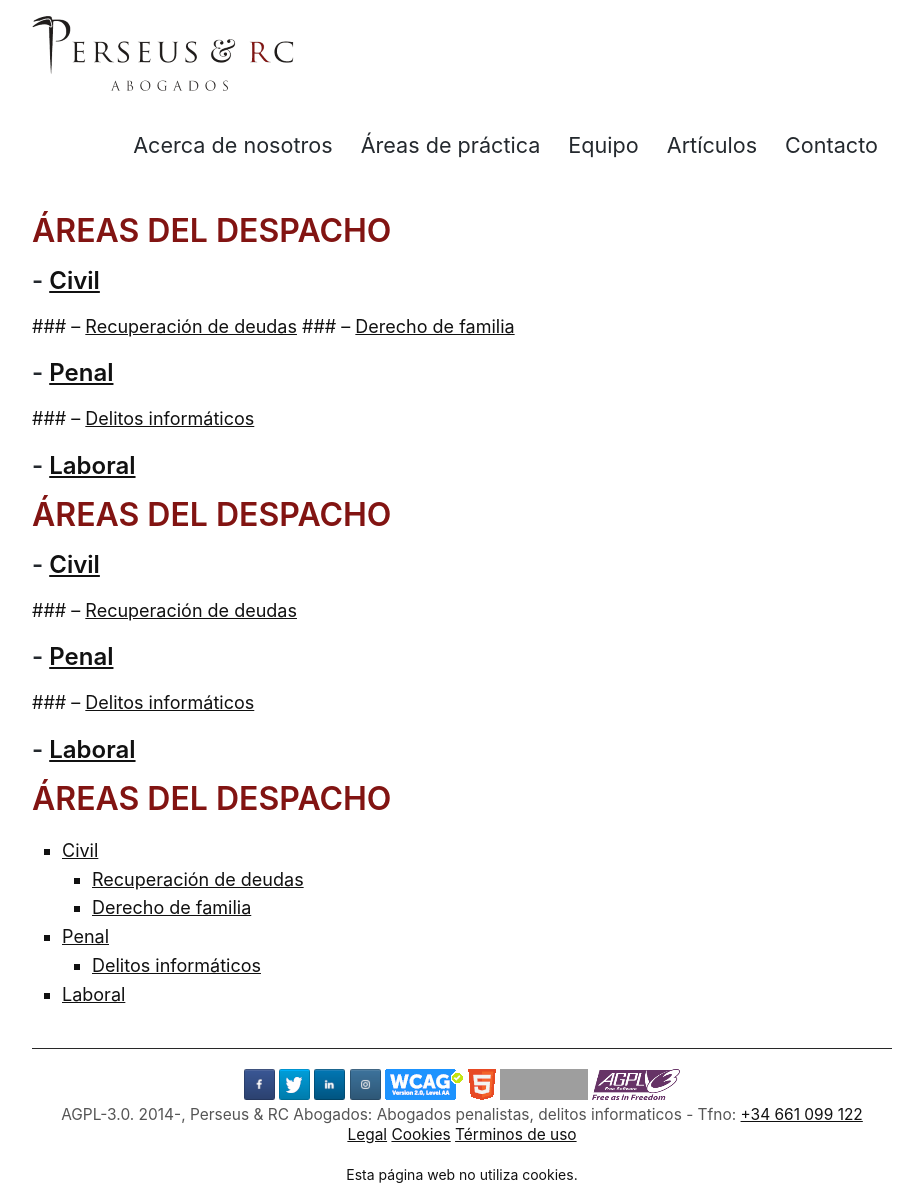
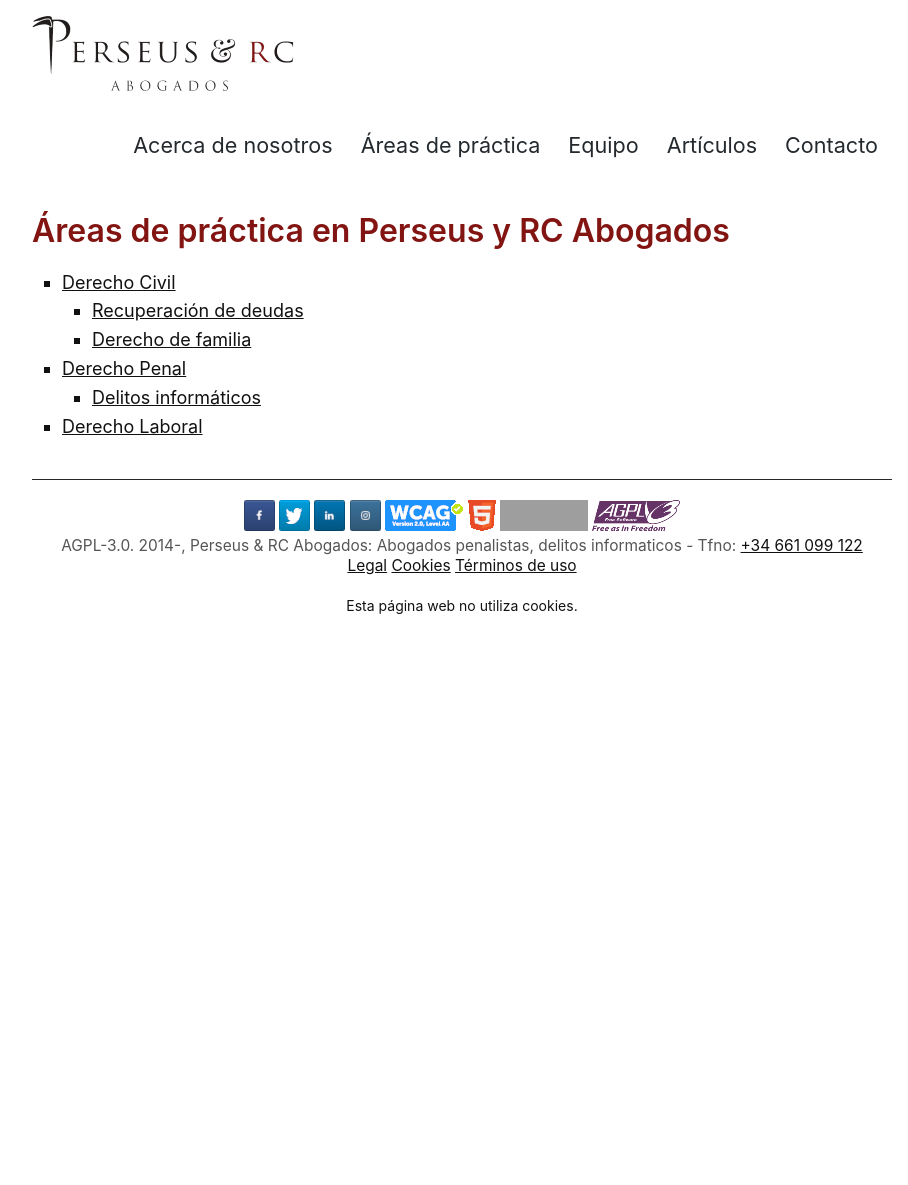
Before and after one commit to streaming10/perseusnew, a Jekyll site: the page built from areas-de-practica.md, in a window 1280 px wide. Shown: the whole page, without its empty margins (158-1066 px from the left). Built offline with Jekyll 4.4.1, drawn with Linux system fonts in a browser that asks for light colours; our own code applies the rules of GitHub Pages for plain Markdown files; after the commit the page ends 900 px from its top, so only the background shows below that; grey boxes are pictures that could not be loaded.

Commit message:
Update areas-de-practica.md

```diff
--- a/areas-de-practica.md
+++ b/areas-de-practica.md
@@ -1,44 +1,22 @@
 ---
-title: Áreas
-url: https://perseusyrcabogados.com/areas.html
+title: reas de práctica en Perseus y RC Abogados
+url: https://perseusyrcabogados.com/areas-de-practica
 date: 2020-23-20 00:00:00 +0000
 categories: []
-description: Áreas de Perseus & RC Abogados
+description: Perseus y RC Abogados es un despacho especializado en derecho civil, penal y laboral. Descubre nuestras áreas de práctica y cómo podemos ayudarte.
 banner_image: ""
-sub_heading: Áreas de Perseus & RC Abogados
-tags:
+sub_heading: Áreas de práctica en Perseus y RC Abogados
+tags: derecho civil, derecho penal, delitos informáticos, recuperación de deudas, derecho laboral, derecho de familia, Perseus y RC Abogados
 - Áreas
 slug: ''
 keywords: Áreas
 ---
 
-# ÁREAS DEL DESPACHO
+# Áreas de práctica en Perseus y RC Abogados
 
-## - [Civil](https://perseusyrcabogados.com/areas-de-practica/civil "Civil")
-   ### -- [Recuperación de deudas](https://perseusyrcabogados.com/areas-de-practica/recuperacion-de-deudas "Recuperación de deudas")
-   ### -- [Derecho de familia](https://perseusyrcabogados.com/areas-de-practica/derecho-de-familia "Derecho de familia")
-
-## - [Penal](https://perseusyrcabogados.com/areas-de-practica/penal "Penal")
-   ### -- [Delitos informáticos](https://perseusyrcabogados.com/areas-de-practica/delitos-informaticos "Delitos informáticos")
-
-## - [Laboral](https://perseusyrcabogados.com/areas-de-practica/laboral "Laboral")
-
-
-# ÁREAS DEL DESPACHO
-
-## - [Civil](https://perseusyrcabogados.com/areas-de-practica/civil "Civil")
-   ### -- [Recuperación de deudas](https://perseusyrcabogados.com/areas-de-practica/recuperacion-de-deudas "Recuperación de deudas")
-
-## - [Penal](https://perseusyrcabogados.com/areas-de-practica/penal "Penal")
-   ### -- [Delitos informáticos](https://perseusyrcabogados.com/areas-de-practica/delitos-informaticos "Delitos informáticos")
-
-## - [Laboral](https://perseusyrcabogados.com/areas-de-practica/laboral "Laboral")
-
-# ÁREAS DEL DESPACHO
-
-- [Civil](https://perseusyrcabogados.com/areas-de-practica/civil "Civil")
-   - [Recuperación de deudas](https://perseusyrcabogados.com/areas-de-practica/recuperacion-de-deudas "Recuperación de deudas")
-   - [Derecho de familia](https://perseusyrcabogados.com/areas-de-practica/derecho-de-familia "Derecho de familia")
-- [Penal](https://perseusyrcabogados.com/areas-de-practica/penal "Penal")
-   - [Delitos informáticos](https://perseusyrcabogados.com/areas-de-practica/delitos-informaticos "Delitos informáticos")
-- [Laboral](https://perseusyrcabogados.com/areas-de-practica/laboral "Laboral")
+- [Derecho Civil](https://perseusyrcabogados.com/areas-de-practica/civil "Derecho Civil en Perseus y RC Abogados")
+   - [Recuperación de deudas](https://perseusyrcabogados.com/areas-de-practica/recuperacion-de-deudas "Recuperación de deudas en Perseus y RC Abogados")
+   - [Derecho de familia](https://perseusyrcabogados.com/areas-de-practica/derecho-de-familia "Derecho de familia en Perseus y RC Abogados")
+- [Derecho Penal](https://perseusyrcabogados.com/areas-de-practica/penal "Derecho Penal en Perseus y RC Abogados")
+   - [Delitos informáticos](https://perseusyrcabogados.com/areas-de-practica/delitos-informaticos "Delitos informáticos en Perseus y RC Abogados")
+- [Derecho Laboral](https://perseusyrcabogados.com/areas-de-practica/laboral "Derecho Laboral en Perseus y RC Abogados")
```
